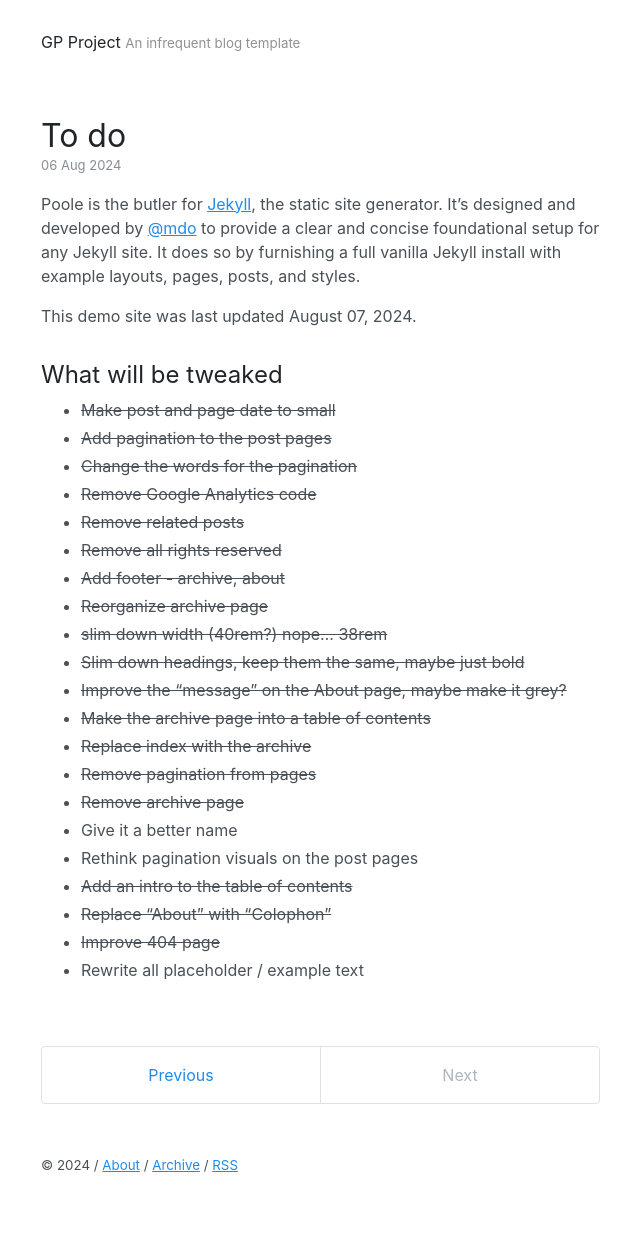
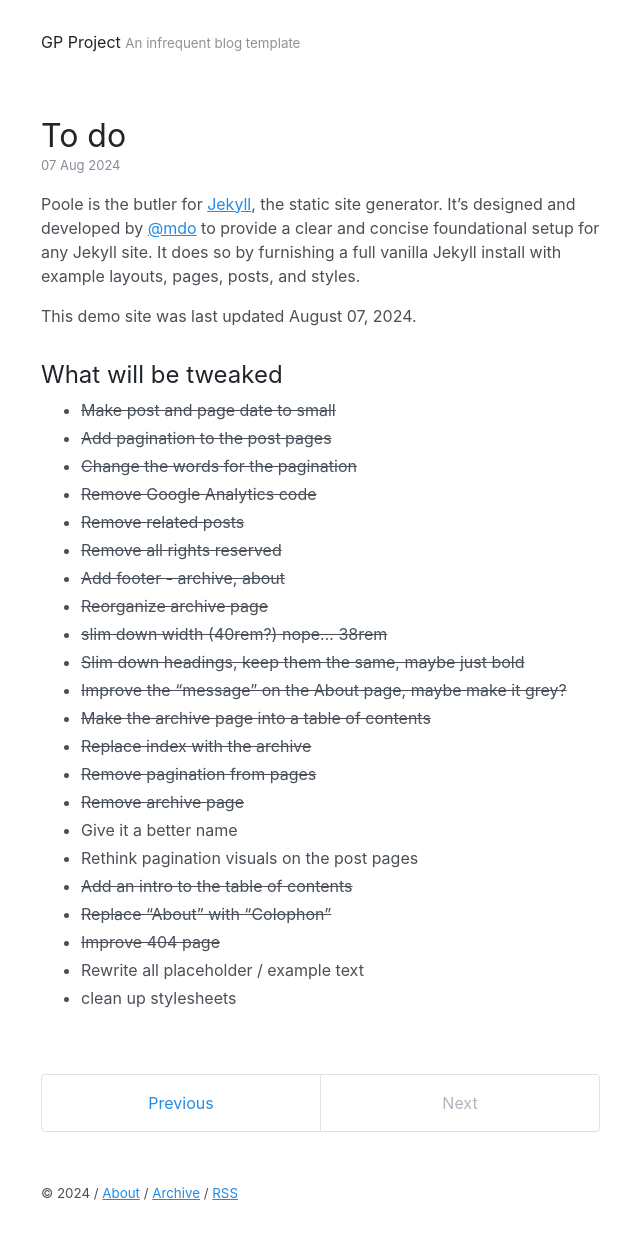
Before and after one commit to akmolteni/gp, a Jekyll site: the page built from _posts/2024-08-07-todo.md, in a window 1280 px wide. Shown: the whole page, without its empty margins (319-959 px from the left). Built offline with Jekyll 4.4.1, drawn with Linux system fonts in a browser that asks for light colours; before the commit the page ends 1224 px from its top, so only the background shows below that.

Commit message:
Update and rename 2024-08-06-todo.md to 2024-08-07-todo.md

```diff
--- a/_posts/2024-08-06-todo.md
+++ b/_posts/2024-08-07-todo.md
@@ -31,3 +31,4 @@ This demo site was last updated {{ site.time | date: "%B %d, %Y" }}.
 * ~~Replace "About" with "Colophon"~~
 * ~~Improve 404 page~~
 * Rewrite all placeholder / example text
+* clean up stylesheets
```
